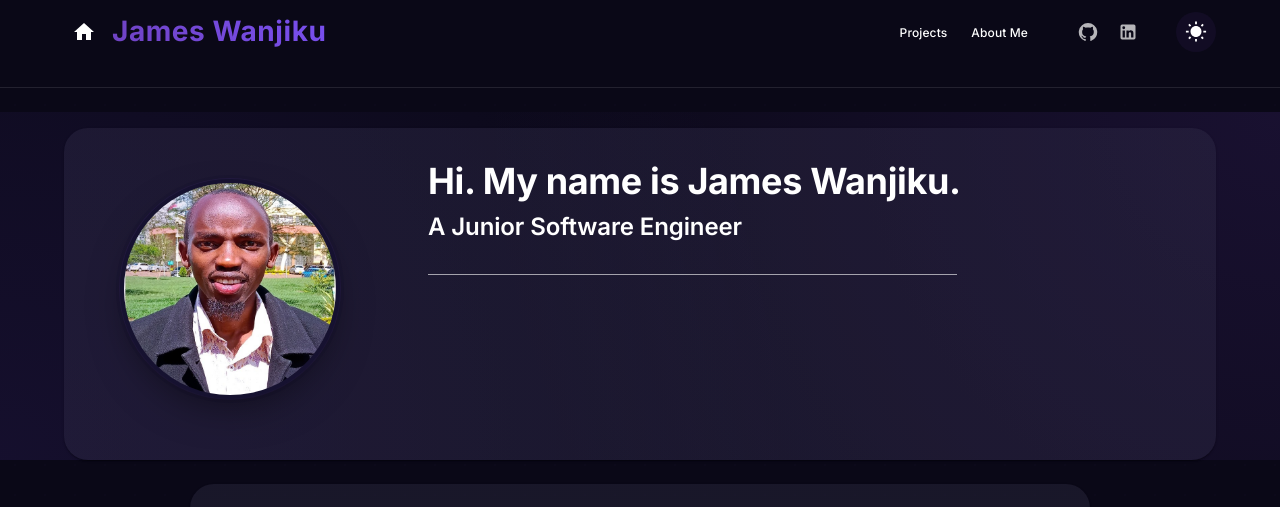
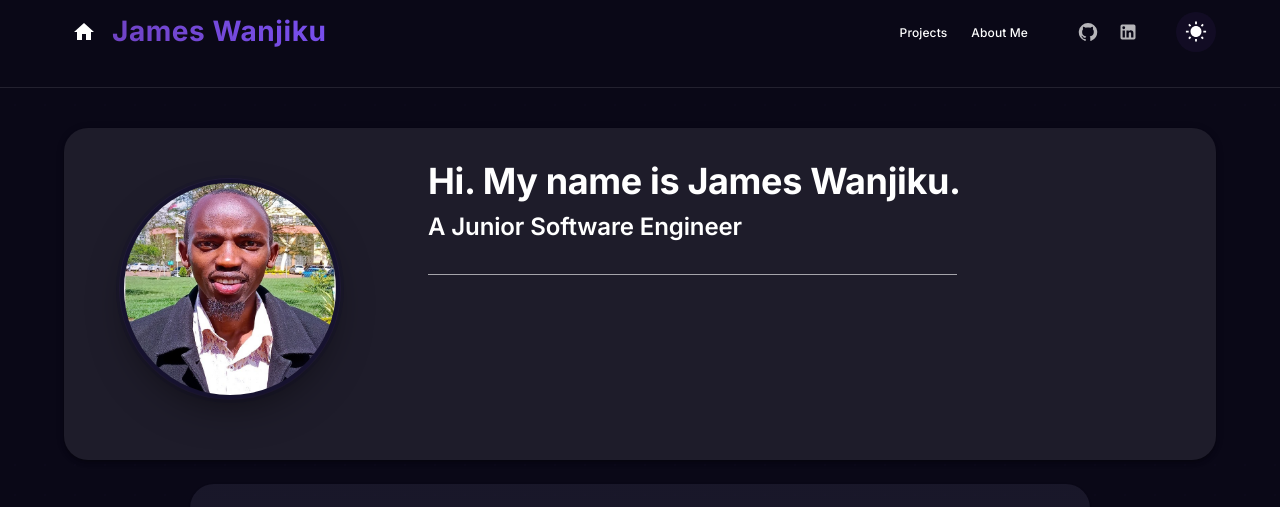
Before and after one commit to Garnet-Owl/Garnet-Owl.github.io, a Next.js app: page / in a window 1280 px wide. Shown: the top 507 px of the page. Built offline with nearby package versions, Linux system fonts and the light colour scheme.

Commit message:
Update Hero component to have consistent  background color

```diff
--- a/app/dashboard/Hero.tsx
+++ b/app/dashboard/Hero.tsx
@@ -50,18 +50,14 @@ const Hero = () => {
         display: "flex",
         alignItems: "center",
         bgcolor: "background.default",
-        ...heroBackground,
       }}
     >
       <Container maxWidth="lg">
         <Paper
-          elevation={1}
+          elevation={3}
           className="hero-card"
           sx={{
-            bgcolor: alpha(
-              theme.palette.background.paper,
-              theme.palette.mode === "dark" ? 0.4 : 0.6
-            ),
+            bgcolor: "background.default",
             borderRadius: 2,
             p: { xs: 2, sm: 3, md: 4 },
             mt: 2,
```
